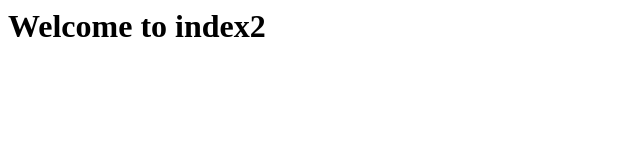
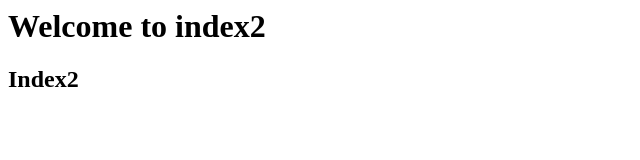
Before and after one commit to thirunahari/mysamplerepo, a plain HTML site: page index2.html in a window 1280 px wide. Shown: the whole page, without its empty margins (0-640 px from the left). Drawn offline with Linux system fonts and the light colour scheme.

Commit message:
index2 has been modified

```diff
--- a/index2.html
+++ b/index2.html
@@ -1,3 +1,4 @@
 <html>
 <h1>Welcome to index2</h1>
+<h2>Index2</h2>
 </html>
```
